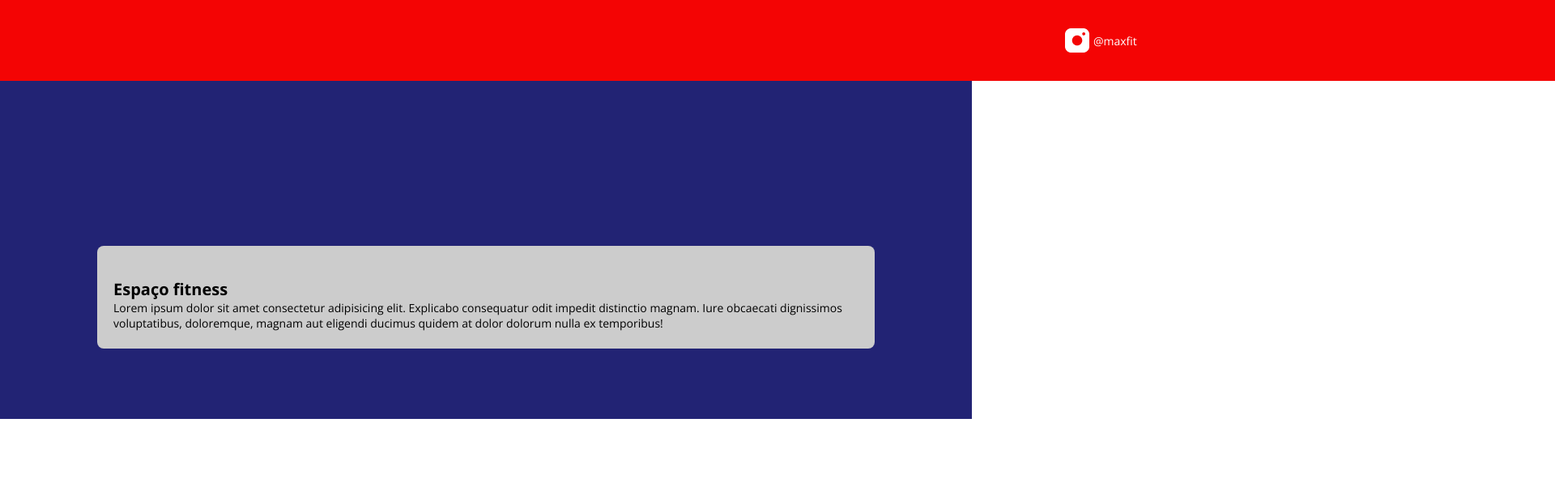
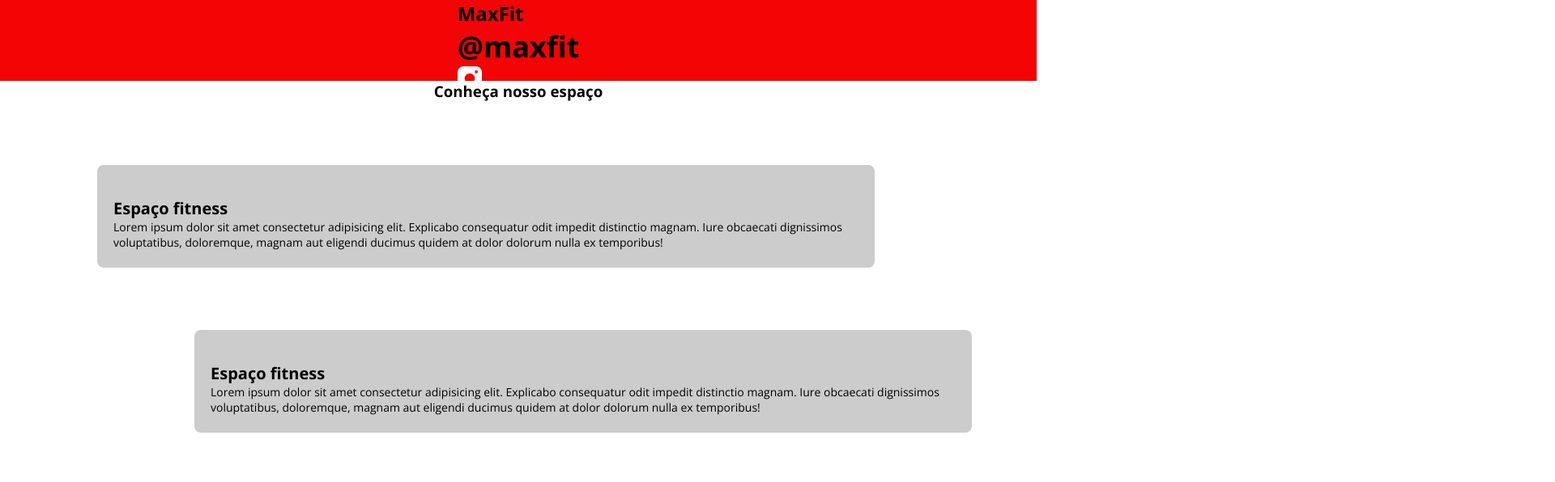
Before and after one commit to geisonbruno1/MaxSaude, a plain HTML site: page index.html in a window 1280 px wide. Shown: the top 596 px of the page at 81% size, 1920 px wide, since content can reach past the window. Drawn offline with nearby package versions, Linux system fonts and the light colour scheme.

Commit message:
update project dsfit

```diff
--- a/css/styles.css
+++ b/css/styles.css
@@ -18,23 +18,15 @@
 header {
   background-color: var(--color-red);
   height: 100px;
-  width: 1200%;
 }
 
-nav h1 {
-    position: absolute;
-  width: 99px;
-  height: 25px;
-  left: 120px;
-  top: 38px;
-  font-weight: 700;
-  font-size: 18px;
-  line-height: 25px;
+nav {
+  display: flex;
   align-items: center;
-  color: #ffffff;
+  justify-content: center;
 }
 
-nav h2 {
+ /* h2 {
   font-family: "Open Sans";
   color: var(--color-white);
   font-size: 14px;
@@ -46,51 +38,22 @@ nav h2 {
   line-height: 19px;
   align-items: center;
   font-weight: 400;
+} */
+
+.container {
+  width: 100%;
+  max-width: 990px;
+  margin: 0 auto;
 }
 
-.container {
-  position: absolute;
-  width: 1200px;
-  height: 418px;
-  left: 0px;
-  top: 100px;
-  background: #222374;
-}
 
 img {
-  position: absolute;
   width: 30px;
   height: 30px;
-  left: 1315px;
-  top: 35px;
-}
-
-.backend {
-  position: absolute;
-  width: 1200px;
-  height: 418px;
-  left: 0px;
-  top: 100px;
-  background-color: #222374;
-}
-
-nav h3 {
-  align-items: center;
-  width: 960px;
-  height: 100px;
-  left: 120px;
-  top: 204px;
-  font-style: normal;
-  font-weight: 550;
-  font-size: 32px;
-  line-height: 44px;
-  display: flex;
-  color: #ffffff;
 }
 
 .fit-card {
   margin-bottom: 0px;
-  display: flex;
   padding: 20px 0;
   background-color: #cccccc;
   position: absolute;
--- a/index.html
+++ b/index.html
@@ -9,26 +9,25 @@
 
     <link rel="stylesheet" href="css/styles.css">
 </head>
-
 <body>
     <header>
         <nav class="container">
-            <h1>MaxFit</h1>
-        </nav>
-        <nav>
+            <h1>MaxFit</h>
+                <div>
                     <h2>@maxfit</h2>
-            <img src="img/insta_.png" alt="insta_">
+                    <img src="img/insta_.png" alt="insta"/>
+                </div>
         </nav>
     </header>
-    <section id="espaco">
-        <nav class="container">
+    <main>
+        <section class="container">
+            <nav>
                 <h3>Conheça nosso espaço</h3>
             </nav>
             <main>
         </section>
-
-    <section id="fitness">
-        <div class="container">
+        <section class="container">
+            <div>
                 <div class="fit-card">
                     <div class="card-description">
                         <h3>Espaço fitness</h3>
@@ -36,16 +35,22 @@
                             distinctio magnam. Iure obcaecati dignissimos voluptatibus, doloremque, magnam aut eligendi
                             ducimus quidem at dolor dolorum nulla ex temporibus!</p>
                     </div>
+                    <div class="fit-card">
+                        <div class="card-description">
+                            <h3>Espaço fitness</h3>
+                            <p>Lorem ipsum dolor sit amet consectetur adipisicing elit. Explicabo consequatur odit
+                                impedit
+                                distinctio magnam. Iure obcaecati dignissimos voluptatibus, doloremque, magnam aut
+                                eligendi
+                                ducimus quidem at dolor dolorum nulla ex temporibus!</p>
                         </div>
-
+                    </div>
+                </div>
         </section>
-
         <section id="modalidades">
-
         </section>
     </main>
     <footer>
-
     </footer>
 </body>
 
```
Lines whose indentation alone changed are shown as unchanged.
